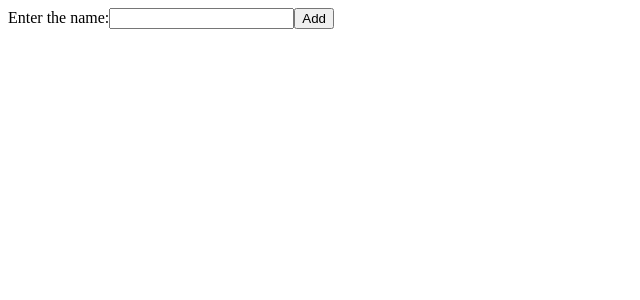
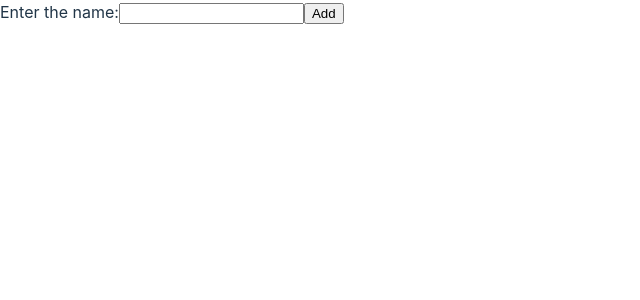
Before and after one commit to Maheswamy/Redux_task_genderFinder, a React (Vite) app: page / in a window 1280 px wide. Shown: the top 300 px of the page, without its empty margins (0-640 px from the left). Built offline with nearby package versions, Linux system fonts and the light colour scheme.

Commit message:
css added and Table updated

```diff
--- a/src/components/Table.jsx
+++ b/src/components/Table.jsx
@@ -8,8 +8,11 @@
   console.log(users);
 
   const handleRemove = (id) => {
-    console.log(id);
-    dispatch(removeUser(id));
+    const confirm = window.confirm("are you sure?");
+    if (confirm) {
+      dispatch(removeUser(id));
+      console.log(id);
+    }
   };
   return (
     <div>
--- /dev/null
+++ b/src/index.css
@@ -0,0 +1,69 @@
+:root {
+    font-family: Inter, system-ui, Avenir, Helvetica, Arial, sans-serif;
+    line-height: 1.5;
+    font-weight: 400;
+
+    color-scheme: light dark;
+    color: rgba(255, 255, 255, 0.87);
+    background-color: #242424;
+
+    font-synthesis: none;
+    text-rendering: optimizeLegibility;
+    -webkit-font-smoothing: antialiased;
+    -moz-osx-font-smoothing: grayscale;
+    -webkit-text-size-adjust: 100%;
+  }
+
+  a {
+    font-weight: 500;
+    color: #646cff;
+    text-decoration: inherit;
+  }
+  a:hover {
+    color: #535bf2;
+  }
+
+  body {
+    margin: 0;
+    display: flex;
+    place-items: top;
+    min-width: 320px;
+    min-height: 100vh;
+  }
+
+  h1 {
+    font-size: 3.2em;
+    line-height: 1.1;
+  }
+
+  button {
+    border-radius: 8px;
+    border: 1px solid transparent;
+    padding: 0.6em 1.2em;
+    font-size: 1em;
+    font-weight: 500;
+    font-family: inherit;
+    background-color: #1a1a1a;
+    cursor: pointer;
+    transition: border-color 0.25s;
+  }
+  button:hover {
+    border-color: #646cff;
+  }
+  button:focus,
+  button:focus-visible {
+    outline: 4px auto -webkit-focus-ring-color;
+  }
+
+  @media (prefers-color-scheme: light) {
+    :root {
+      color: #213547;
+      background-color: #ffffff;
+    }
+    a:hover {
+      color: #747bff;
+    }
+    button {
+      background-color: #f9f9f9;
+    }
+  }
--- a/src/main.jsx
+++ b/src/main.jsx
@@ -1,5 +1,6 @@
 import React from "react";
 import ReactDOM from "react-dom/client";
 import App from "./App.jsx";
+import "./index.css";
 
 ReactDOM.createRoot(document.getElementById("root")).render(<App />);
```
